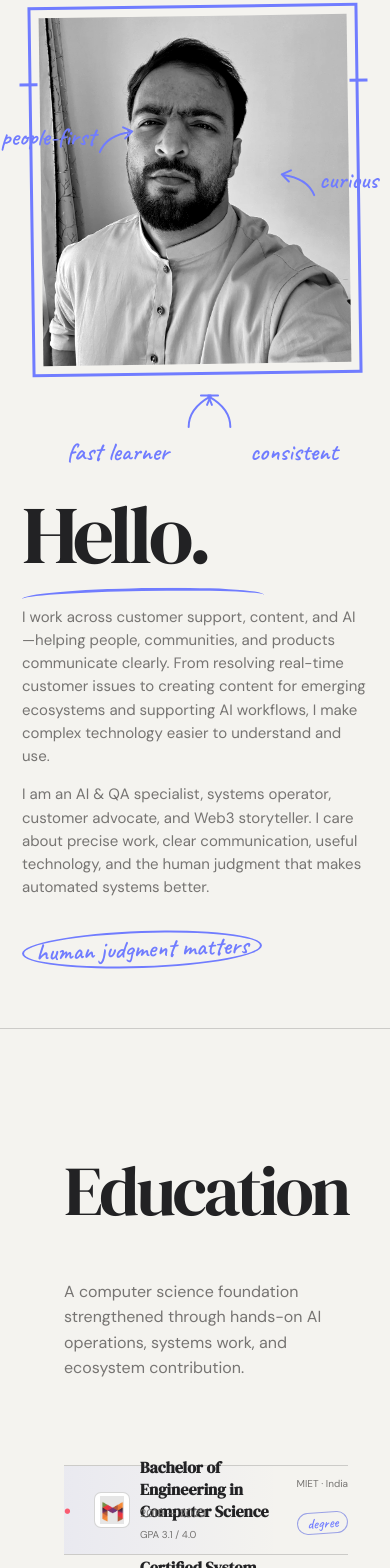
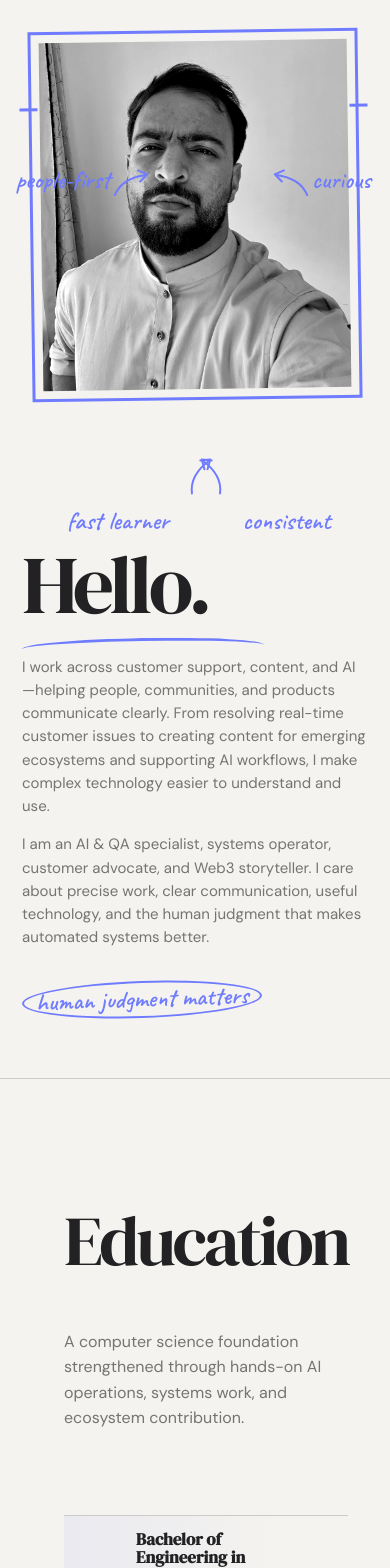
Before and after one commit to isharik/Portfolio, a React (Vite) app in the folder marginalia-redesign/: page / in a window 390 px wide. Shown: the part 1029-2597 px from the top of the page. Built offline with nearby package versions, Linux system fonts and the light colour scheme.

Commit message:
Fix mobile education and portrait layout

```diff
--- a/marginalia-redesign/src/styles.css
+++ b/marginalia-redesign/src/styles.css
@@ -436,8 +436,15 @@ h2 { font-size: clamp(74px, 9vw, 132px); line-height: .85; margin-bottom: 28px;
   .sheet-foot { left: 22px; right: 22px; font-size: 10px; }
   .about-sheet, .education-sheet, .contact-sheet { grid-template-columns: 1fr; }
   .about-sheet { gap: 40px; }
-  .portrait-notes { min-height: 540px; transform: none; margin-inline: -10px; }
-  .portrait-notes .n1 { left: 10%; }.portrait-notes .n2 { right: 5%; }.portrait-notes .n3 { left: -3%; }.portrait-notes .n4 { right: 0; }.portrait-notes .n5 { left: 15%; bottom: -1%; }.portrait-notes .n6 { right: 11%; bottom: -1%; }
+  .portrait-notes { min-height: 590px; transform: none; margin-inline: -10px; }
+  .portrait-notes .n1 { left: 11%; top: 8px; }.portrait-notes .n2 { right: 7%; top: 8px; }
+  .portrait-notes .n3 { left: 1%; top: 42%; }.portrait-notes .n4 { right: 2%; top: 42%; }
+  /* Keep the lower annotations independent, below the portrait, and point each
+     arrow back toward the frame rather than toward the other annotation. */
+  .portrait-notes .n5 { left: 15%; bottom: -4%; }
+  .portrait-notes .n6 { right: 13%; bottom: -4%; }
+  .portrait-notes .n5 svg { left: calc(100% + 14px); top: -52px; transform: rotate(-101deg); }
+  .portrait-notes .n6 svg { right: calc(100% + 14px); top: -52px; transform: scaleX(-1) rotate(-101deg); }
   .about-copy p { font-size: 15px; }
   .education-sheet { padding-top: 104px; }
   .education-main { grid-template-columns: 1fr; row-gap: 46px; padding: 28px 20px 24px 42px; }
@@ -454,14 +461,20 @@ h2 { font-size: clamp(74px, 9vw, 132px); line-height: .85; margin-bottom: 28px;
   .languages-card { padding: 22px 20px; }
   .language-list > div { grid-template-columns: 78px 76px 1fr; gap: 6px; font-size: 13px; }
   .credential-list li::before { left: -26px; }
-  .credential-list a { grid-template-columns: 22px 38px minmax(0,1fr) auto; grid-template-rows: 23px 19px 18px; gap: 3px 8px; min-height: 73px; padding: 11px 0; }
-  .credential-list a > i { grid-column: 1; grid-row: 1 / span 3; }
-  .credential-list a > .credential-logo { grid-column: 2; grid-row: 1 / span 3; }
-  .credential-list a > b { grid-column: 3; grid-row: 1; font-size: 16px; }
-  .credential-list a > span:not(.credential-logo) { grid-column: 3; grid-row: 2; font-size: 11px; }
-  .credential-list a > span:nth-of-type(2) { grid-column: 4; grid-row: 1; font-size: 10px; }
-  .credential-list a > em { grid-column: 3 / -1; grid-row: 3; font-size: 10px; }
-  .credential-list a > u { grid-column: 4; grid-row: 3; }
+  /* Mobile credentials use one text column with a dedicated action column.
+     This prevents long degree names from colliding with their dates and CTAs. */
+  .credential-list a { grid-template-columns: 16px 40px minmax(0,1fr) 32px; grid-template-rows: auto 18px 18px 18px; gap: 3px 8px; min-height: 0; padding: 14px 0 16px; align-items: start; }
+  .credential-list a > i { grid-column: 1; grid-row: 1 / span 4; align-self: center; }
+  .credential-list a > .credential-logo { grid-column: 2; grid-row: 1 / span 4; align-self: center; }
+  .credential-list a > b { grid-column: 3; grid-row: 1; min-width: 0; font-size: clamp(15px,4.35vw,17px); line-height: 1.08; overflow-wrap: anywhere; }
+  .credential-list a > span:not(.credential-logo) { grid-column: 3; grid-row: 2; min-width: 0; font-size: 11px; line-height: 1.2; }
+  .credential-list a > span:nth-of-type(2) { grid-column: 3; grid-row: 2; align-self: center; text-align: left; font-size: 11px; }
+  .credential-list a > span:nth-of-type(3) { grid-column: 3; grid-row: 3; font-size: 11px; }
+  .credential-list a > em { grid-column: 3; grid-row: 4; min-width: 0; font-size: 10px; line-height: 1.25; }
+  .credential-list a > u { grid-column: 4; grid-row: 1 / span 4; position: relative; align-self: center; justify-self: end; width: 28px; height: 28px; color: transparent; font-family: Arial,sans-serif; font-size: 0; }
+  .credential-list a > u::before { content: ''; position: absolute; left: 8px; top: 8px; width: 9px; height: 9px; border-top: 2px solid var(--blue); border-right: 2px solid var(--blue); transform: rotate(45deg); }
+  .credential-list a > u::after { content: ''; position: absolute; left: 6px; top: 15px; width: 13px; height: 2px; background: var(--blue); transform: rotate(-45deg); transform-origin: left center; }
+  .credential-list a[aria-disabled="true"]::after { display: none; }
   .experience-heading { display: block; }
   .experience-heading .ink-underline { top: auto; bottom: -9px; left: 0; }
   .experience-heading .scribble { display: block; margin: 25px 0; }
```
